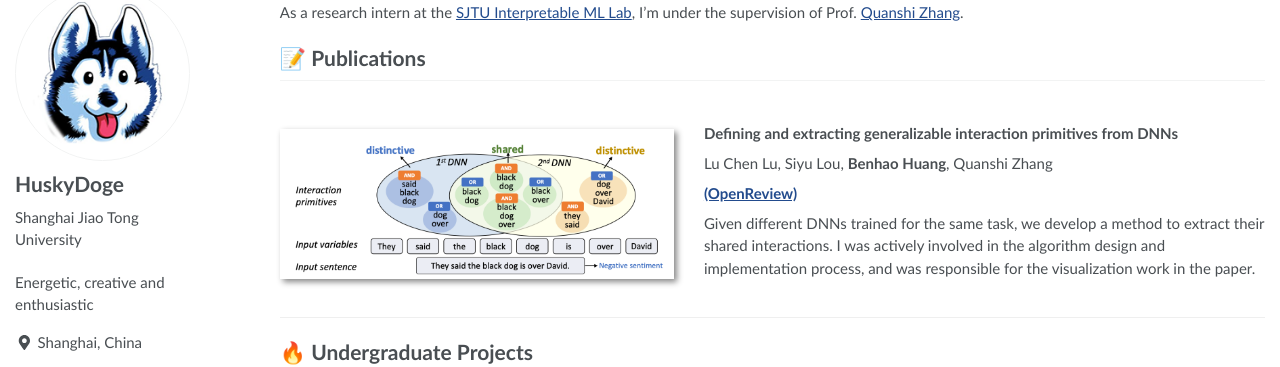
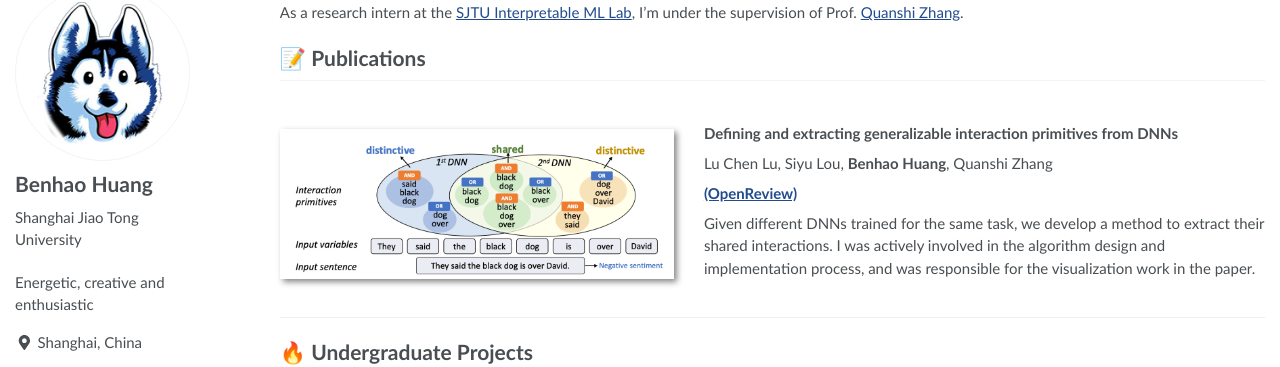
Before and after one commit to RayeRen/acad-homepage.github.io, a Jekyll site: the page built from _pages/about.md, in a window 1280 px wide. Shown: the part 105-472 px from the top of the page. Built offline with Jekyll 4.4.1, drawn with Linux system fonts in a browser that asks for light colours; nearby versions of some CDN libraries; a style sheet for code colours, icons or effects is not loaded.

Commit message:
Update _config.yml

```diff
--- a/_config.yml
+++ b/_config.yml
@@ -21,13 +21,13 @@
 
 # Site Author
 author:
-  name             : "HuskyDoge"
+  name             : "Benhao Huang"
   avatar           : "images/android-chrome-512x512.png"
   bio              : "Shanghai Jiao Tong University"
   location         : "Shanghai, China"
   employer         :
   pubmed           :
-  googlescholar    : "https://scholar.google.com/citations?user=YOUR_GOOGLE_SCHOLAR_ID"
+  googlescholar    : "https://scholar.google.com/citations?user=SiAFHb8AAAAJ&hl=zh-CN"
   email            : "hbh001098hbh@sjtu.edu.cn"
   researchgate     :  # e.g., "https://www.researchgate.net/profile/yourprofile"
   uri              :
```
